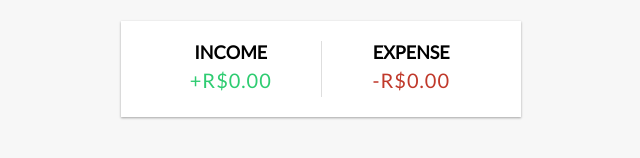
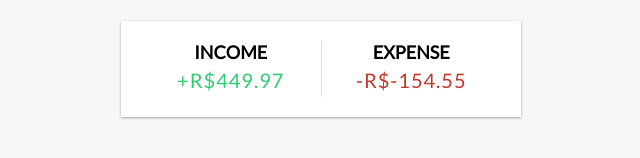
Before and after one commit to danircarv/expense-tracker, a Vue app: page / in a window 1280 px wide. Shown: the part 150-308 px from the top of the page, without its empty margins (319-959 px from the left). Built offline with nearby package versions, Linux system fonts and the light colour scheme.

Commit message:
updating income and expenses value

```diff
--- a/src/App.vue
+++ b/src/App.vue
@@ -14,11 +14,29 @@
     {id: 4, text: 'Camera', amount:150}
 ]);
 
+// Pegando o valor total
 const total = computed (() => {
   return transactions.value.reduce((acc, transaction)=> {
     return acc + transaction.amount
   }, 0)
+})
 
+//  Pegando só o income
+const income = computed (() => {
+  return transactions.value
+  .filter((transaction) => transaction.amount > 0)
+  .reduce((acc, transaction)=> {
+    return acc + transaction.amount
+  }, 0).toFixed(2)
+})
+
+// Pegando só as expenses
+const expenses = computed (() => {
+  return transactions.value
+  .filter((transaction) => transaction.amount < 0)
+  .reduce((acc, transaction)=> {
+    return acc + transaction.amount
+  }, 0).toFixed(2)
 })
 
 </script>
@@ -27,7 +45,7 @@
   <Header/>
   <div class="container">
     <Balance :total="total"/>
-    <IncomeExpenses/>
+    <IncomeExpenses :income="income" :expenses="expenses"/>
     <TransactionList :transactions="transactions"/>
     <AddTransaction/>
   </div>
--- a/src/components/IncomeExpenses.vue
+++ b/src/components/IncomeExpenses.vue
@@ -2,11 +2,25 @@
     <div class="inc-exp-container">
         <div>
             <h4>Income</h4>
-            <p id="money-plus" class="money plus">+R$0.00</p>
+            <p id="money-plus" class="money plus">+R${{ income }}</p>
         </div>
         <div>
             <h4>Expense</h4>
-            <p id="money-minus" class="money minus">-R$0.00</p>
+            <p id="money-minus" class="money minus">-R${{ expenses }}</p>
         </div>
     </div>
 </template>
+
+<script setup>
+    import { defineProps } from 'vue';
+    const props = defineProps({
+        income:{
+            type:Number,
+            required: true,
+        },
+        expenses:{
+            type:Number,
+            required: true,
+        }
+    })
+</script>
```
